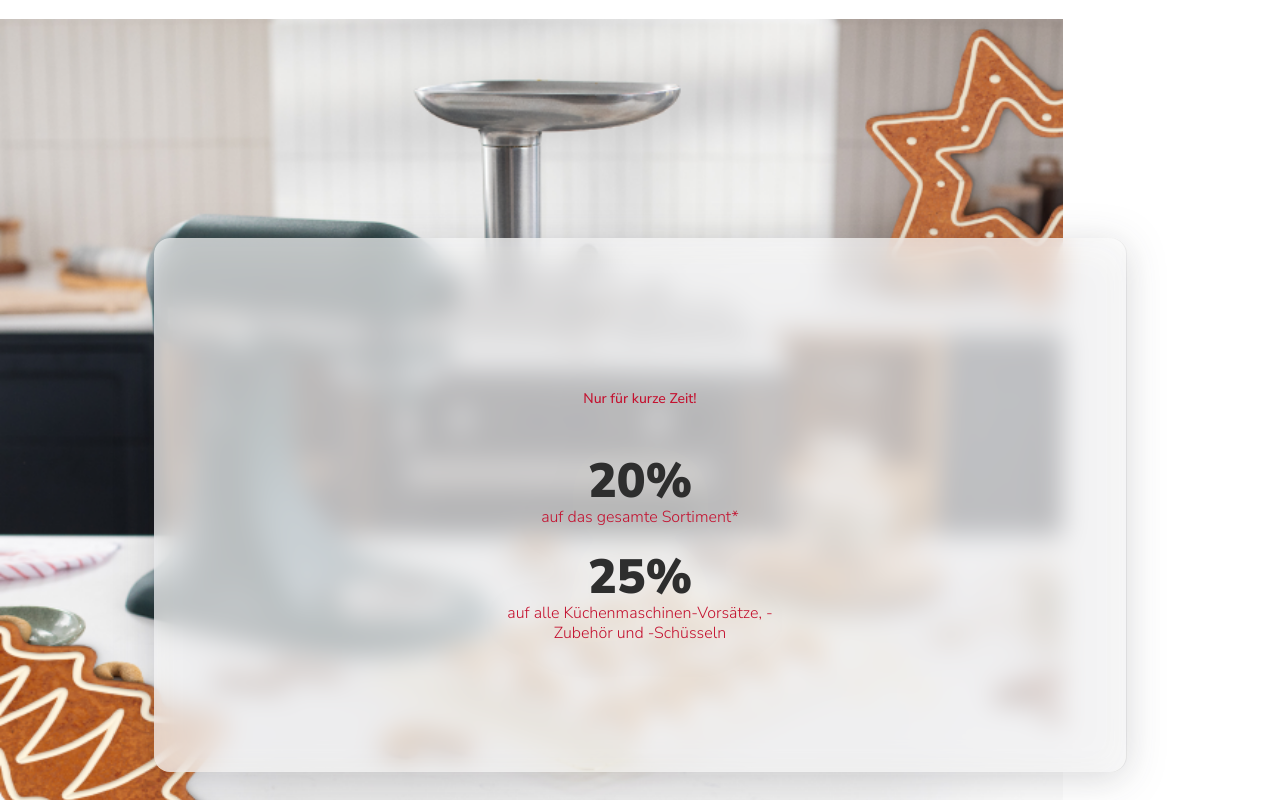
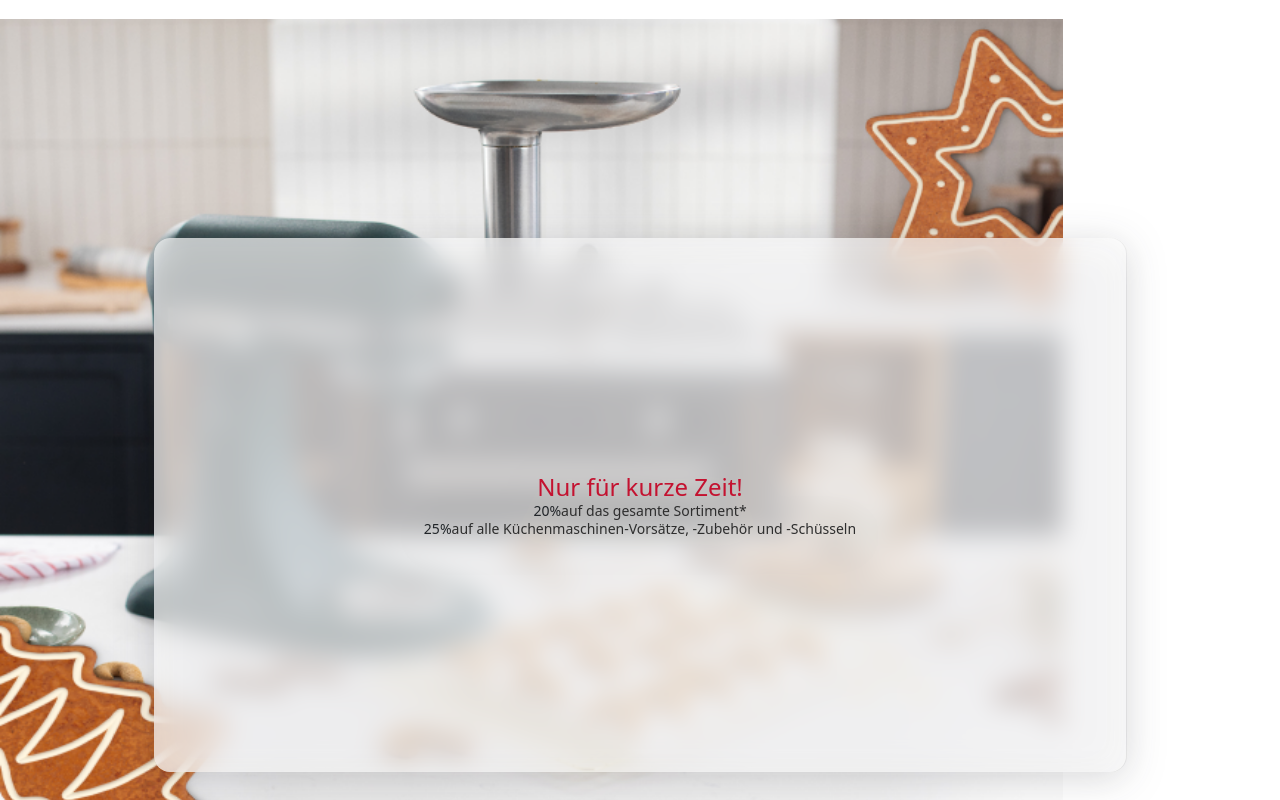
Before and after one commit to Harrisong-Gutierrez/landing-developing, a Next.js app in the folder kitchenaid/: page / in a window 1280 px wide. Shown: the part 2830-3630 px from the top of the page. Built offline with nearby package versions, Linux system fonts and the light colour scheme.

Commit message:
working on moble

```diff
--- a/kitchenaid/components/Offer/index.js
+++ b/kitchenaid/components/Offer/index.js
@@ -3,25 +3,38 @@ import PropTypes from "prop-types";
 import Button from "../Button";
 import CopyCode from "../CopyCode";
 
-const Offer = ({ title, showCopyCodeAndButton, offerClass }) => {
+const Offer = ({
+  title,
+  showCopyCodeAndButton,
+  offerClass,
+  titleClass,
+  mainClass,
+  subtitleClass,
+  supplementaryClass,
+}) => {
   return (
     <section className={offerClass}>
       <div className="Offer-content">
-        <h2 className="Offer-title">{title}</h2>
-        <h3 className="Offer-subtitle">
+        <h2 className={titleClass}>{title}</h2>
+
+        <div className={mainClass}>
+          <h3 className={subtitleClass}>
             20
             <span className="Offer-percentage">%</span>
           </h3>
-        <p className="d-block Offer-subtitle-supplementary Offer-subtitle-firstVariant">
-          auf das gesamte Sortiment*
-        </p>
-        <h3 className="Offer-subtitle">
+          <p className={supplementaryClass}>auf das gesamte Sortiment*</p>
+        </div>
+
+        <div className={mainClass}>
+          <h3 className={subtitleClass}>
             25
             <span className="Offer-percentage">%</span>
           </h3>
-        <p className="d-block Offer-subtitle-supplementary Offer-subtitle-secondVariant">
+          <p className={supplementaryClass}>
             auf alle Küchenmaschinen-Vorsätze, -Zubehör und -Schüsseln
           </p>
+        </div>
+
         {showCopyCodeAndButton && (
           <>
             <CopyCode
@@ -44,6 +57,9 @@ Offer.propTypes = {
   title: PropTypes.string.isRequired,
   showCopyCodeAndButton: PropTypes.bool.isRequired,
   offerClass: PropTypes.bool.isRequired,
+  titleClass: PropTypes.bool.isRequired,
+  mainClass: PropTypes.bool.isRequired,
+  subtitleClass: PropTypes.bool.isRequired,
 };
 
 export default Offer;
--- a/kitchenaid/pages/index.js
+++ b/kitchenaid/pages/index.js
@@ -24,9 +24,12 @@ export default function Home() {
           paragraph="Entdecke dein exklusives Angebot"
         />
         <Offer
+          supplementaryClass="Offer-subtitle-supplementary Offer-subtitle-firstVariant"
           offerClass="Offer Offer-firstImgVariant"
           title="EXKLUSIV FÜR VEEPEE-MITGLIEDER"
           showCopyCodeAndButton
+          titleClass="Offer-title"
+          subtitleClass="Offer-subtitle"
         />
 
         <Categories
@@ -47,9 +50,13 @@ export default function Home() {
         />
 
         <Offer
+          supplementaryClass="Offer-subtitle-supplementaryVarient"
           offerClass="Offer Offer-secondImgVariant"
           title="Nur für kurze Zeit!"
           showCopyCodeAndButton={false}
+          titleClass="Offer-secondTitle"
+          mainClass="Offer-main"
+          subtitleClass="Offer-subtitle-percentage"
         />
       </main>
     </>
--- a/kitchenaid/styles/scss/components/_offer.scss
+++ b/kitchenaid/styles/scss/components/_offer.scss
@@ -54,6 +54,17 @@
         margin: 48px 0;
     }
 
+    &-secondTitle {
+        font-size: 24px;
+        color: $red;
+        line-height: 30px;
+    }
+
+    &-main {
+        display: flex;
+        justify-content: center;
+    }
+
     &-copyBox {
         border: $grey-cozy 1px solid;
         border-radius: 6px;
@@ -91,6 +102,15 @@
             text-align: center;
             width: 296px;
             color: $red;
+            display: block;
+        }
+
+        &-supplementaryVarient {
+            font-size: 14px;
+            line-height: 18px;
+            color: $black;
+            font-weight: 300;
+            text-align: center;
         }
 
         &-firstVariant {
@@ -99,6 +119,11 @@
 
         &-secondVariant {
             margin-bottom: 24px;
+        }
+
+        &-percentage {
+            font-size: 14px;
+            line-height: 18px;
         }
     }
 
```
Also changed, not shown: kitchenaid/styles/css/main.css, 1 other file (tests, documents, lock files or other folders). Lines whose indentation alone changed are shown as unchanged.
